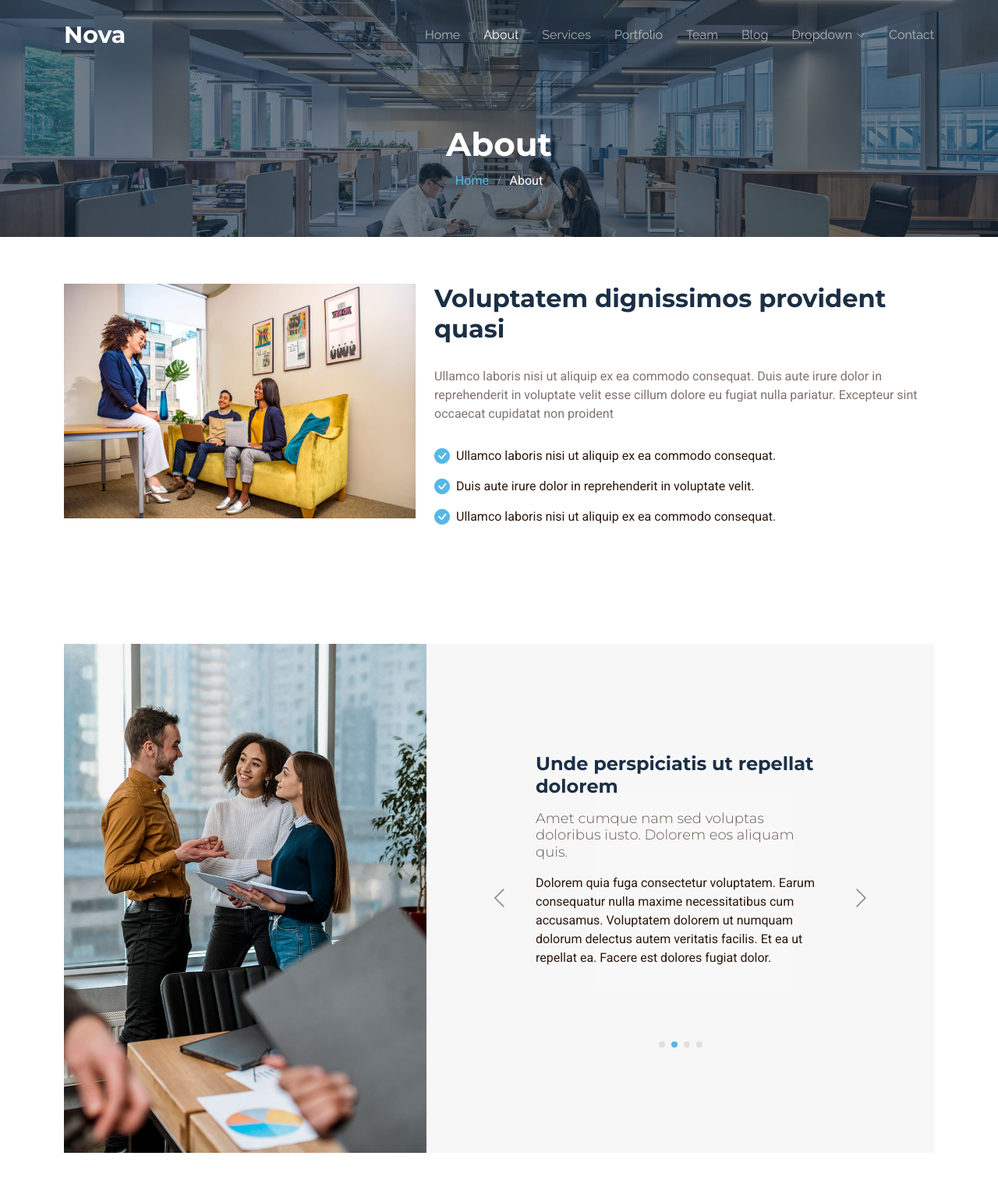
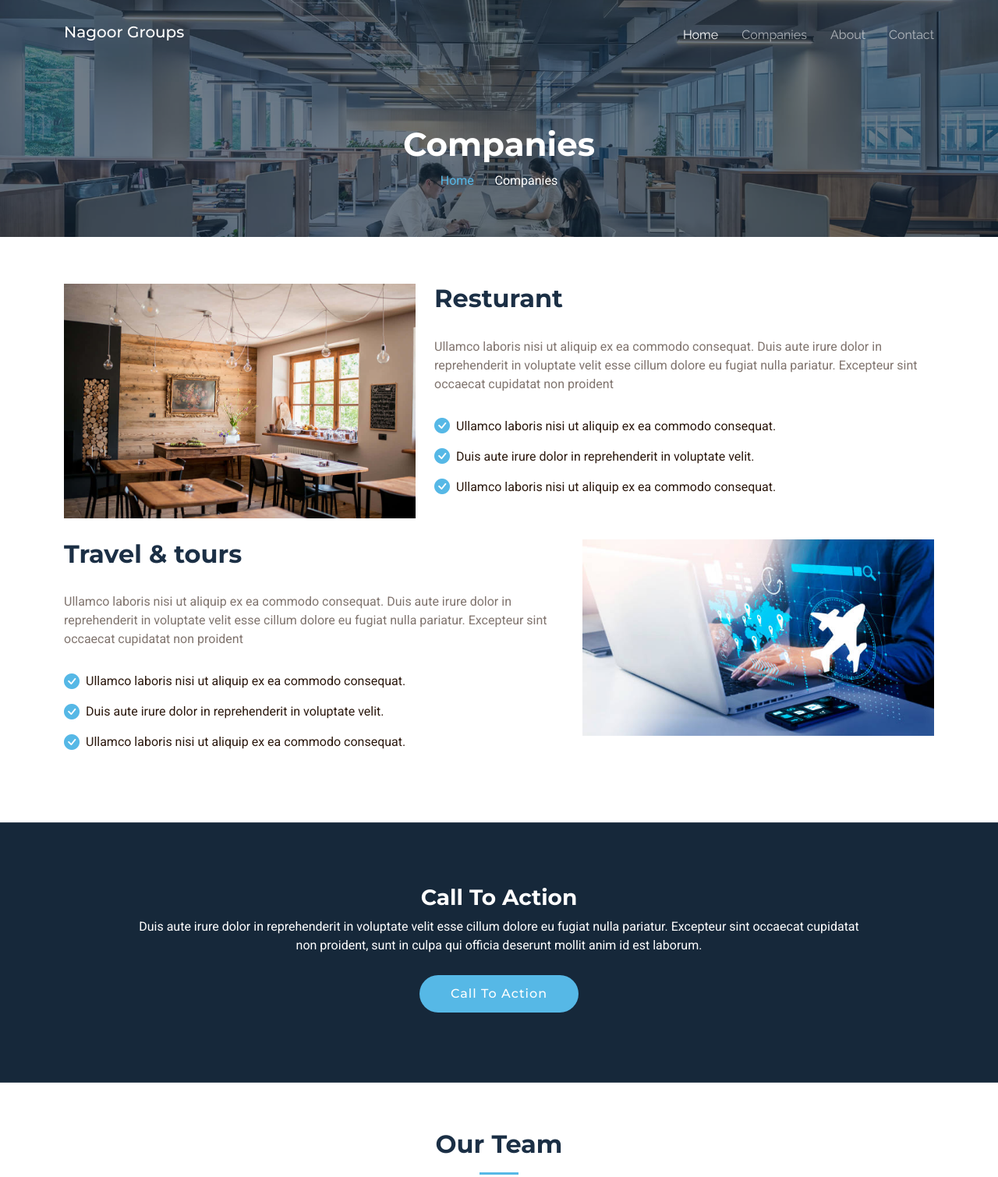
Before and after one commit to Praveen45Git/NagoorGroups, a plain HTML site: page Companies.html in a window 1280 px wide. Shown: the top 1510 px of the page at 78% size. Drawn offline with Linux system fonts and the light colour scheme.

Commit message:
Praveen-Company page

```diff
--- a/about.html
+++ b/Companies.html
@@ -15,7 +15,9 @@
   <!-- Fonts -->
   <link href="https://fonts.googleapis.com" rel="preconnect">
   <link href="https://fonts.gstatic.com" rel="preconnect" crossorigin>
-  <link href="https://fonts.googleapis.com/css2?family=Roboto:ital,wght@0,100;0,300;0,400;0,500;0,700;0,900;1,100;1,300;1,400;1,500;1,700;1,900&family=Montserrat:ital,wght@0,100;0,200;0,300;0,400;0,500;0,600;0,700;0,800;0,900;1,100;1,200;1,300;1,400;1,500;1,600;1,700;1,800;1,900&family=Raleway:ital,wght@0,100;0,200;0,300;0,400;0,500;0,600;0,700;0,800;0,900;1,100;1,200;1,300;1,400;1,500;1,600;1,700;1,800;1,900&display=swap" rel="stylesheet">
+  <link
+    href="https://fonts.googleapis.com/css2?family=Roboto:ital,wght@0,100;0,300;0,400;0,500;0,700;0,900;1,100;1,300;1,400;1,500;1,700;1,900&family=Montserrat:ital,wght@0,100;0,200;0,300;0,400;0,500;0,600;0,700;0,800;0,900;1,100;1,200;1,300;1,400;1,500;1,600;1,700;1,800;1,900&family=Raleway:ital,wght@0,100;0,200;0,300;0,400;0,500;0,600;0,700;0,800;0,900;1,100;1,200;1,300;1,400;1,500;1,600;1,700;1,800;1,900&display=swap"
+    rel="stylesheet">
 
   <!-- Vendor CSS Files -->
   <link href="assets/vendor/bootstrap/css/bootstrap.min.css" rel="stylesheet">
@@ -44,34 +46,14 @@
       <a href="index.html" class="logo d-flex align-items-center">
         <!-- Uncomment the line below if you also wish to use an image logo -->
         <!-- <img src="assets/img/logo.png" alt=""> -->
-        <h1 class="sitename">Nova</h1>
+        <h5 class="sitename">Nagoor Groups</h5>
       </a>
 
       <nav id="navmenu" class="navmenu">
         <ul>
-          <li><a href="index.html">Home<br></a></li>
-          <li><a href="about.html" class="active">About</a></li>
-          <li><a href="services.html">Services</a></li>
-          <li><a href="portfolio.html">Portfolio</a></li>
-          <li><a href="team.html">Team</a></li>
-          <li><a href="blog.html">Blog</a></li>
-          <li class="dropdown"><a href="#"><span>Dropdown</span> <i class="bi bi-chevron-down toggle-dropdown"></i></a>
-            <ul>
-              <li><a href="#">Dropdown 1</a></li>
-              <li class="dropdown"><a href="#"><span>Deep Dropdown</span> <i class="bi bi-chevron-down toggle-dropdown"></i></a>
-                <ul>
-                  <li><a href="#">Deep Dropdown 1</a></li>
-                  <li><a href="#">Deep Dropdown 2</a></li>
-                  <li><a href="#">Deep Dropdown 3</a></li>
-                  <li><a href="#">Deep Dropdown 4</a></li>
-                  <li><a href="#">Deep Dropdown 5</a></li>
-                </ul>
-              </li>
-              <li><a href="#">Dropdown 2</a></li>
-              <li><a href="#">Dropdown 3</a></li>
-              <li><a href="#">Dropdown 4</a></li>
-            </ul>
-          </li>
+          <li><a href="index.html" class="active">Home<br></a></li>
+          <li><a href="Companies.html">Companies</a></li>
+          <li><a href="about.html">About</a></li>
           <li><a href="contact.html">Contact</a></li>
         </ul>
         <i class="mobile-nav-toggle d-xl-none bi bi-list"></i>
@@ -83,13 +65,14 @@
   <main class="main">
 
     <!-- Page Title -->
-    <div class="page-title dark-background" data-aos="fade" style="background-image: url(assets/img/about-page-title-bg.jpg);">
+    <div class="page-title dark-background" data-aos="fade"
+      style="background-image: url(assets/img/about-page-title-bg.jpg);">
       <div class="container">
-        <h1>About</h1>
+        <h1>Companies</h1>
         <nav class="breadcrumbs">
           <ol>
             <li><a href="index.html">Home</a></li>
-            <li class="current">About</li>
+            <li class="current">Companies</li>
           </ol>
         </nav>
       </div>
@@ -102,109 +85,63 @@
 
         <div class="row gy-4" data-aos="fade-up" data-aos-delay="100">
           <div class="col-lg-5">
-            <img src="assets/img/about.jpg" class="img-fluid" alt="">
+            <img src="assets/img/resturant.jpg" class="img-fluid" alt="">
           </div>
           <div class="col-lg-7" data-aos="fade-up" data-aos-delay="200">
             <div class="content">
-              <h3>Voluptatem dignissimos provident quasi</h3>
+              <h3>Resturant</h3>
               <p>
-                Ullamco laboris nisi ut aliquip ex ea commodo consequat. Duis aute irure dolor in reprehenderit in voluptate
+                Ullamco laboris nisi ut aliquip ex ea commodo consequat. Duis aute irure dolor in reprehenderit in
+                voluptate
                 velit esse cillum dolore eu fugiat nulla pariatur. Excepteur sint occaecat cupidatat non proident
               </p>
               <ul>
-                <li><i class="bi bi-check-circle-fill"></i> <span>Ullamco laboris nisi ut aliquip ex ea commodo consequat.</span></li>
-                <li><i class="bi bi-check-circle-fill"></i> <span>Duis aute irure dolor in reprehenderit in voluptate velit.</span></li>
-                <li><i class="bi bi-check-circle-fill"></i> <span>Ullamco laboris nisi ut aliquip ex ea commodo consequat.</span></li>
+                <li><i class="bi bi-check-circle-fill"></i> <span>Ullamco laboris nisi ut aliquip ex ea commodo
+                    consequat.</span></li>
+                <li><i class="bi bi-check-circle-fill"></i> <span>Duis aute irure dolor in reprehenderit in voluptate
+                    velit.</span></li>
+                <li><i class="bi bi-check-circle-fill"></i> <span>Ullamco laboris nisi ut aliquip ex ea commodo
+                    consequat.</span></li>
               </ul>
             </div>
           </div>
         </div>
-
-      </div>
-
-    </section><!-- /About Section -->
-
-    <!-- Why Us Section -->
-    <section id="why-us" class="why-us section">
-
-      <div class="container">
-
-        <div class="row g-0">
-
-          <div class="col-xl-5 img-bg" data-aos="fade-up" data-aos-delay="100">
-            <img src="assets/img/why-us-bg.jpg" alt="">
+        <br />
+        <div class="row gy-4" data-aos="fade-up" data-aos-delay="100">
+          <div class="col-lg-7" data-aos="fade-up" data-aos-delay="200">
+            <div class="content">
+              <h3>Travel & tours</h3>
+              <p>
+                Ullamco laboris nisi ut aliquip ex ea commodo consequat. Duis aute irure dolor in reprehenderit in
+                voluptate
+                velit esse cillum dolore eu fugiat nulla pariatur. Excepteur sint occaecat cupidatat non proident
+              </p>
+              <ul>
+                <li><i class="bi bi-check-circle-fill"></i> <span>Ullamco laboris nisi ut aliquip ex ea commodo
+                    consequat.</span></li>
+                <li><i class="bi bi-check-circle-fill"></i> <span>Duis aute irure dolor in reprehenderit in voluptate
+                    velit.</span></li>
+                <li><i class="bi bi-check-circle-fill"></i> <span>Ullamco laboris nisi ut aliquip ex ea commodo
+                    consequat.</span></li>
+              </ul>
+            </div>
           </div>
-
-          <div class="col-xl-7 slides position-relative" data-aos="fade-up" data-aos-delay="200">
-
-            <div class="swiper init-swiper">
-              <script type="application/json" class="swiper-config">
-                {
-                  "loop": true,
-                  "speed": 600,
-                  "autoplay": {
-                    "delay": 5000
-                  },
-                  "slidesPerView": "auto",
-                  "centeredSlides": true,
-                  "pagination": {
-                    "el": ".swiper-pagination",
-                    "type": "bullets",
-                    "clickable": true
-                  },
-                  "navigation": {
-                    "nextEl": ".swiper-button-next",
-                    "prevEl": ".swiper-button-prev"
-                  }
-                }
-              </script>
-              <div class="swiper-wrapper">
-
-                <div class="swiper-slide">
-                  <div class="item">
-                    <h3 class="mb-3">Let's grow your business together</h3>
-                    <h4 class="mb-3">Optio reiciendis accusantium iusto architecto at quia minima maiores quidem, dolorum.</h4>
-                    <p>Lorem ipsum dolor sit amet consectetur adipisicing elit. Repellendus, ipsam perferendis asperiores explicabo vel tempore velit totam, natus nesciunt accusantium dicta quod quibusdam ipsum maiores nobis non, eum. Ullam reiciendis dignissimos laborum aut, magni voluptatem velit doloribus quas sapiente optio.</p>
-                  </div>
-                </div><!-- End slide item -->
-
-                <div class="swiper-slide">
-                  <div class="item">
-                    <h3 class="mb-3">Unde perspiciatis ut repellat dolorem</h3>
-                    <h4 class="mb-3">Amet cumque nam sed voluptas doloribus iusto. Dolorem eos aliquam quis.</h4>
-                    <p>Dolorem quia fuga consectetur voluptatem. Earum consequatur nulla maxime necessitatibus cum accusamus. Voluptatem dolorem ut numquam dolorum delectus autem veritatis facilis. Et ea ut repellat ea. Facere est dolores fugiat dolor.</p>
-                  </div>
-                </div><!-- End slide item -->
-
-                <div class="swiper-slide">
-                  <div class="item">
-                    <h3 class="mb-3">Aliquid non alias minus</h3>
-                    <h4 class="mb-3">Necessitatibus voluptatibus explicabo dolores a vitae voluptatum.</h4>
-                    <p>Neque voluptates aut. Soluta aut perspiciatis porro deserunt. Voluptate ut itaque velit. Aut consectetur voluptatem aspernatur sequi sit laborum. Voluptas enim dolorum fugiat aut.</p>
-                  </div>
-                </div><!-- End slide item -->
-
-                <div class="swiper-slide">
-                  <div class="item">
-                    <h3 class="mb-3">Necessitatibus suscipit non voluptatem quibusdam</h3>
-                    <h4 class="mb-3">Tempora quos est ut quia adipisci ut voluptas. Deleniti laborum soluta nihil est. Eum similique neque autem ut.</h4>
-                    <p>Ut rerum et autem vel. Et rerum molestiae aut sit vel incidunt sit at voluptatem. Saepe dolorem et sed voluptate impedit. Ad et qui sint at qui animi animi rerum.</p>
-                  </div>
-                </div><!-- End slide item -->
-
-              </div>
-              <div class="swiper-pagination"></div>
-            </div>
-
-            <div class="swiper-button-prev"></div>
-            <div class="swiper-button-next"></div>
+          <div class="col-lg-5">
+            <img src="assets/img/TravelAgency.jpg" class="img-fluid" alt="">
           </div>
 
         </div>
 
       </div>
 
-    </section><!-- /Why Us Section -->
+      <div class="container">
+
+
+      </div>
+
+
+    </section><!-- /About Section -->
+
 
     <!-- Call To Action Section -->
     <section id="call-to-action" class="call-to-action section dark-background">
@@ -216,7 +153,9 @@
           <div class="col-xl-10">
             <div class="text-center">
               <h3>Call To Action</h3>
-              <p>Duis aute irure dolor in reprehenderit in voluptate velit esse cillum dolore eu fugiat nulla pariatur. Excepteur sint occaecat cupidatat non proident, sunt in culpa qui officia deserunt mollit anim id est laborum.</p>
+              <p>Duis aute irure dolor in reprehenderit in voluptate velit esse cillum dolore eu fugiat nulla pariatur.
+                Excepteur sint occaecat cupidatat non proident, sunt in culpa qui officia deserunt mollit anim id est
+                laborum.</p>
               <a class="cta-btn" href="#">Call To Action</a>
             </div>
           </div>
@@ -327,7 +266,8 @@
             <a href="index.html" class="logo d-flex align-items-center">
               <span class="sitename">Nova</span>
             </a>
-            <p>Cras fermentum odio eu feugiat lide par naso tierra. Justo eget nada terra videa magna derita valies darta donna mare fermentum iaculis eu non diam phasellus.</p>
+            <p>Cras fermentum odio eu feugiat lide par naso tierra. Justo eget nada terra videa magna derita valies
+              darta donna mare fermentum iaculis eu non diam phasellus.</p>
             <div class="social-links d-flex mt-4">
               <a href=""><i class="bi bi-twitter-x"></i></a>
               <a href=""><i class="bi bi-facebook"></i></a>
@@ -378,14 +318,16 @@
         <!-- You can delete the links only if you've purchased the pro version. -->
         <!-- Licensing information: https://bootstrapmade.com/license/ -->
         <!-- Purchase the pro version with working PHP/AJAX contact form: [buy-url] -->
-        Designed by <a href="https://bootstrapmade.com/">BootstrapMade</a> Distributed by <a href="https://themewagon.com">ThemeWagon</a>
+        Designed by <a href="https://bootstrapmade.com/">BootstrapMade</a> Distributed by <a
+          href="https://themewagon.com">ThemeWagon</a>
       </div>
     </div>
 
   </footer>
 
   <!-- Scroll Top -->
-  <a href="#" id="scroll-top" class="scroll-top d-flex align-items-center justify-content-center"><i class="bi bi-arrow-up-short"></i></a>
+  <a href="#" id="scroll-top" class="scroll-top d-flex align-items-center justify-content-center"><i
+      class="bi bi-arrow-up-short"></i></a>
 
   <!-- Preloader -->
   <div id="preloader"></div>
```
Also changed, not shown: contact.html (+26 -31 lines), index.html (+46 -28 lines), assets/img/TravelAgency.jpg (added), assets/img/resturant.jpg (added).
